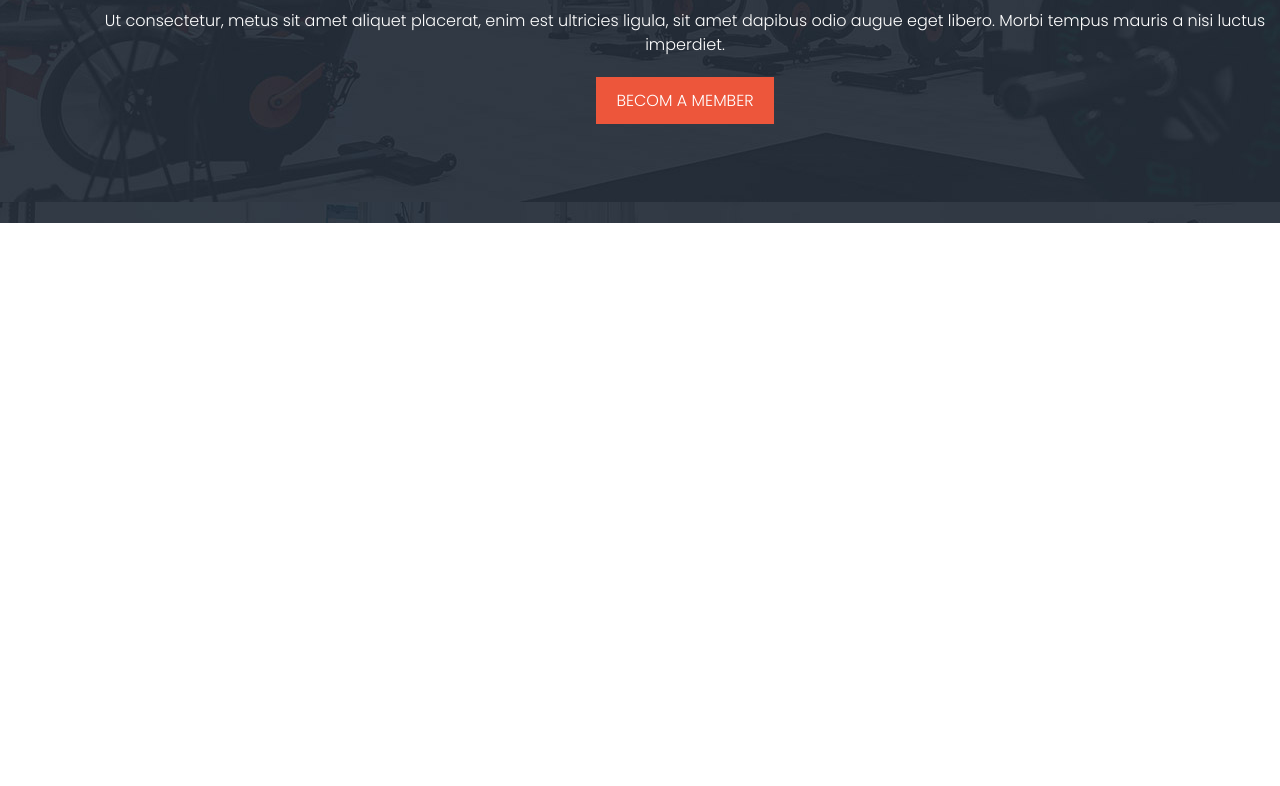
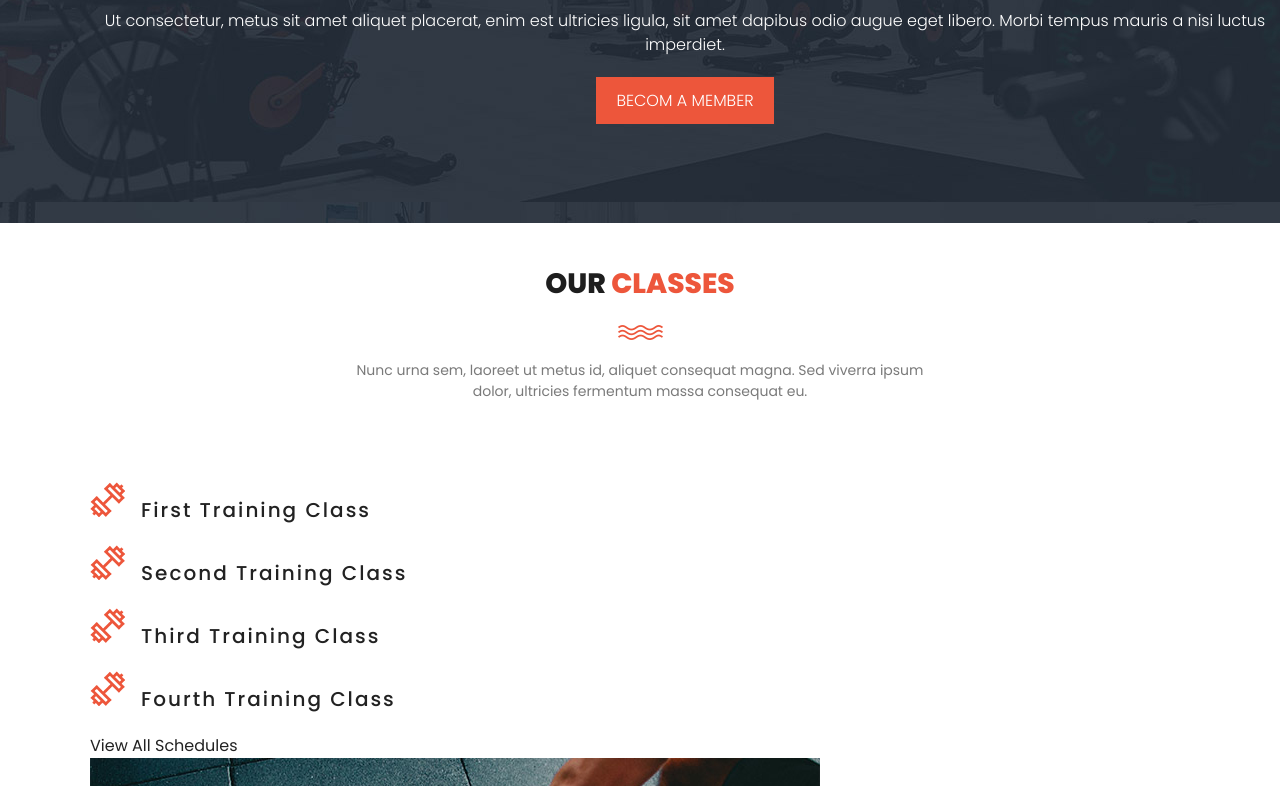
Before and after one commit to alswh5202/Training-Studio-web, a plain HTML site: page index.html in a window 1280 px wide. Shown: the part 2014-2800 px from the top of the page. Before the commit the page ends 2277 px from the top, so only its background shows below. Drawn offline with nearby package versions, Linux system fonts and the light colour scheme.

Commit message:
[2021-07-21]

```diff
--- a/css/main.css
+++ b/css/main.css
@@ -19,6 +19,7 @@ body {overflow-x: hidden; overflow-y: auto;}
 
 
 /* header */
+
 .header {
 	position: absolute;
 	top: 0;
@@ -146,6 +147,7 @@ body {overflow-x: hidden; overflow-y: auto;}
 
 
 /* main */
+
 .main_banner {
 	position: relative;
 }
@@ -355,6 +357,72 @@ body {overflow-x: hidden; overflow-y: auto;}
 	font-weight: 300;
 }
 
+/* classes */
+
+.classes {
+
+}
+.classes_header {
+	margin-bottom: 80px;
+}
+
+.classes_header h2 {
+	color: #1e1e1e;
+	font-size: 28px;
+	font-weight: 800;
+	text-align: center;
+	text-transform: uppercase;
+	margin-bottom: 20px;
+}
+
+.classes_header h2 em{
+	color: #ed563b;
+}
+
+.classes_header img{
+	display: block;
+	margin: 0 auto;
+	margin-bottom: 20px;
+}
+
+.classes_header p{
+	font-size: 14px;
+	margin: 0 auto;
+	text-align: center;
+	color: #7a7a7a;
+	margin-bottom: 0px 20px 20px 20px;
+	max-width: 600px;
+}
+
+.classes_main {
+
+}
+
+.classes_main ul {
+
+}
+
+.classes_main ul li {
+	font-size: 20px;
+	font-weight: 500;
+	letter-spacing: 2px;
+	margin-bottom: 20px;
+}
+
+.classes_main ul li a {
+
+}
+
+.classes_main ul li img {
+	margin-right: 16px;
+}
+
+.classes_main .schedul_btn {
+
+}
+
+
+
 /* responsive */
 
 @media screen and (max-width: 1400px){
--- a/index.html
+++ b/index.html
@@ -156,6 +156,65 @@
 					</div>
 			</div>
 		</section>
+
+		<!-- classes -->
+		<section class="classes">
+			<div class="container">
+				<div class="classes_header">
+					<h2>our <em>classes</em></h2>
+					<img src="images/line-dec.png">
+					<p>Nunc urna sem, laoreet ut metus id, aliquet consequat magna. Sed viverra ipsum dolor, ultricies fermentum massa consequat eu.</p>
+				</div>
+
+				<div class="classes_main">
+					<div class="classes_list">
+						<ul>
+							<li><a href="#content-1"><img src="images/tabs-first-icon.png" alt="">First Training Class</a></li>
+							<li><a href="#content-2"><img src="images/tabs-first-icon.png" alt="">Second Training Class</a></li>
+							<li><a href=""><img src="images/tabs-first-icon.png" alt="">Third Training Class</a></li>
+							<li><a href=""><img src="images/tabs-first-icon.png" alt="">Fourth Training Class</a></li>
+						</ul>
+						<div class="schedule_btn">
+							<a href="#">View All Schedules</a>
+						</div>
+					</div>
+					<section class="classes_content">
+						<article id="content-1">
+							<img src="images/training-image-01.jpg">
+							<h4>First Training Class</h4>
+							<p>Phasellus convallis mauris sed elementum vulputate. Donec posuere leo sed dui eleifend hendrerit. Sed suscipit suscipit erat, sed vehicula ligula. Aliquam ut sem fermentum sem tincidunt lacinia gravida aliquam nunc. Morbi quis erat imperdiet, molestie nunc ut, accumsan diam.</p>
+							<div class="schedule_subbtn">
+								<a href="#">view schedule</a>
+							</div>
+						</article>
+						<article id="content-2">
+							<img src="images/training-image-02.jpg">
+							<h4>Second Training Class</h4>
+							<p>Integer dapibus, est vel dapibus mattis, sem mauris luctus leo, ac pulvinar quam tortor a velit. Praesent ultrices erat ante, in ultricies augue ultricies faucibus. Nam tellus nibh, ullamcorper at mattis non, rhoncus sed massa. Cras quis pulvinar eros. Orci varius natoque penatibus et magnis dis parturient montes, nascetur ridiculus mus.</p>
+							<div class="schedule_subbtn">
+								<a href="#">view schedule</a>
+							</div>
+						</article>
+						<article id="content-3">
+							<img src="images/training-image-03.jpg">
+							<h4>Third Training Class</h4>
+							<p>Fusce laoreet malesuada rhoncus. Donec ultricies diam tortor, id auctor neque posuere sit amet. Aliquam pharetra, augue vel cursus porta, nisi tortor vulputate sapien, id scelerisque felis magna id felis. Proin neque metus, pellentesque pharetra semper vel, accumsan a neque.</p>
+							<div class="schedule_subbtn">
+								<a href="#">view schedule</a>
+							</div>
+						</article>
+						<article id="content-4">
+							<img src="images/training-image-04.jpg">
+							<h4>Fourth Training Class</h4>
+							<p>Pellentesque habitant morbi tristique senectus et netus et malesuada fames ac turpis egestas. Aenean ultrices elementum odio ac tempus. Etiam eleifend orci lectus, eget venenatis ipsum commodo et.</p>
+							<div class="schedule_subbtn">
+								<a href="#">view schedule</a>
+							</div>
+						</article>
+					</section>
+				</div>
+			</div>
+		</section>
 	</div>
 
 	<!-- js -->
```
Also changed, not shown: 1 other file.
